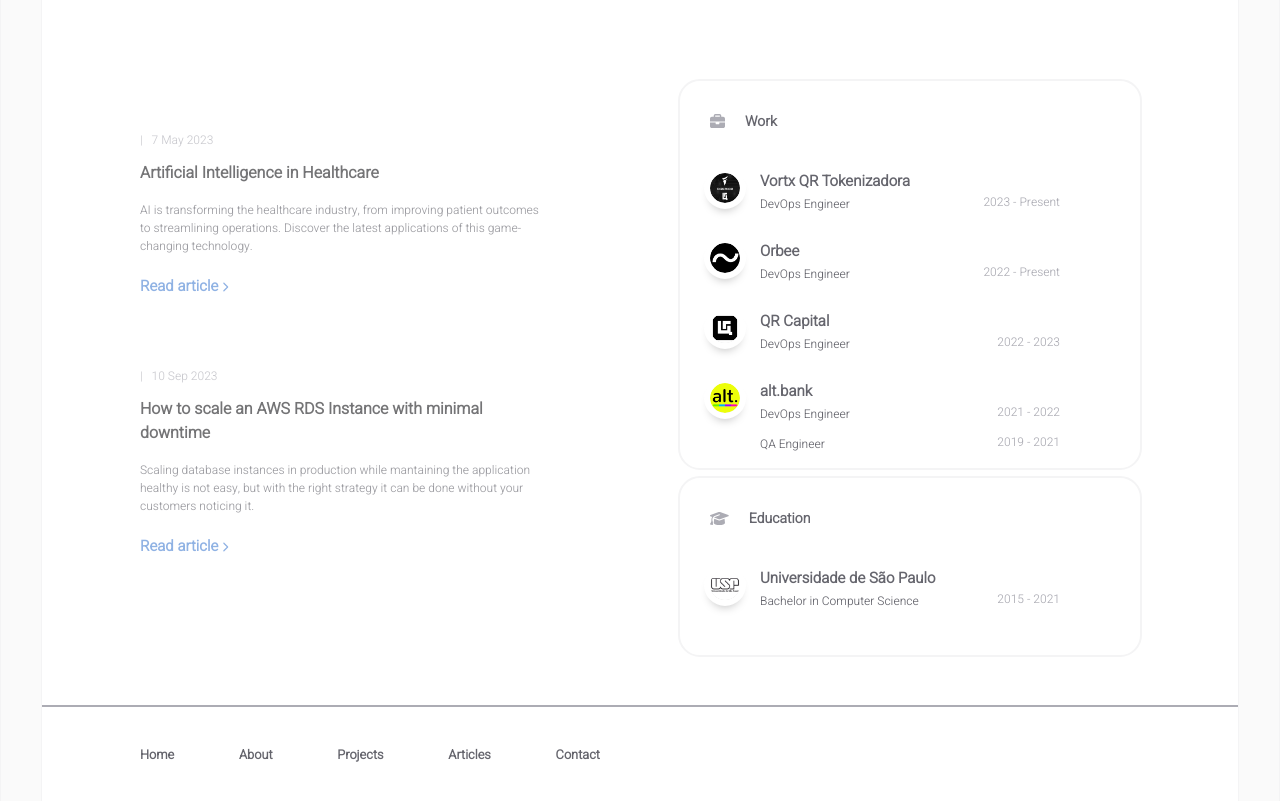
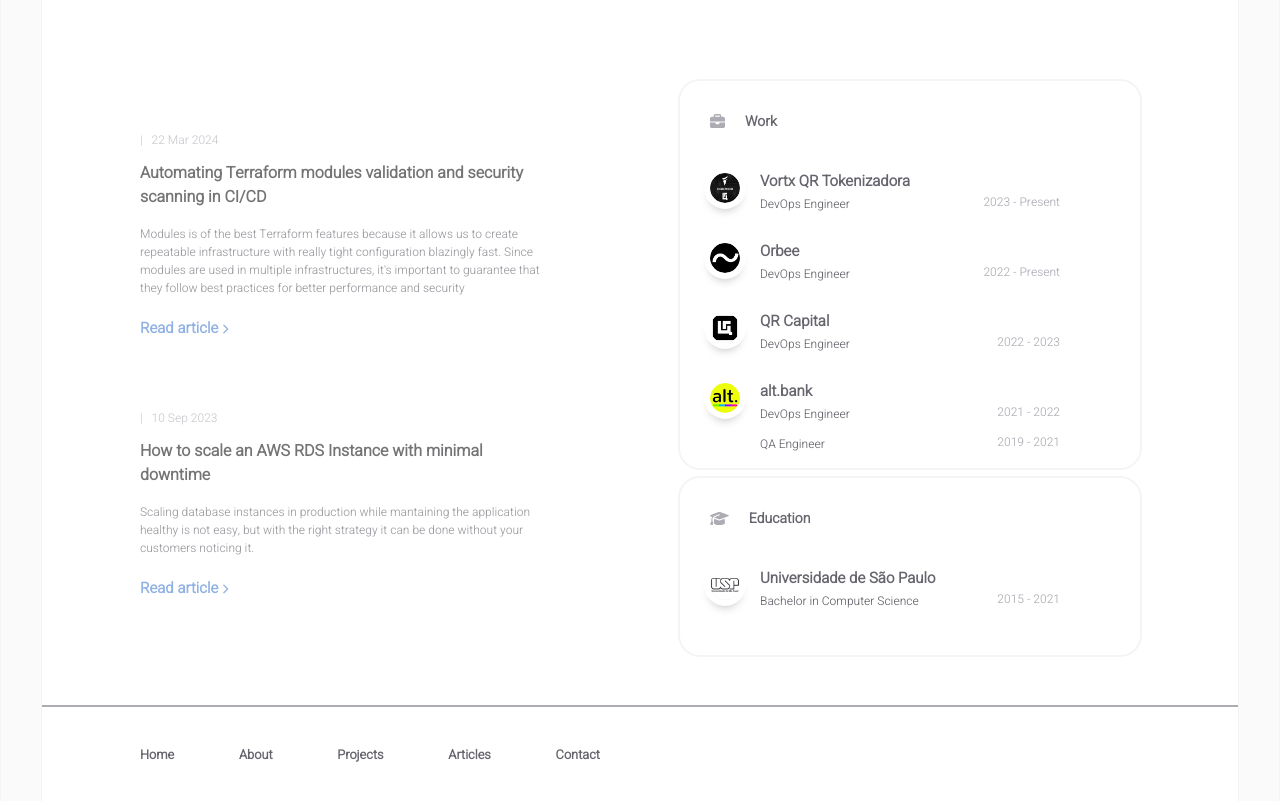
Before and after one commit to joao-zanutto/portfolio, a React (Create React App) app: page / in a window 1280 px wide. Shown: the part 1263-2064 px from the top of the page. Built offline with nearby package versions, Linux system fonts and the light colour scheme.

Commit message:
add tf module infrastructure article skeleton

```diff
--- a/src/data/articles.js
+++ b/src/data/articles.js
@@ -1,6 +1,6 @@
 import { scaling_rds } from "./articles/scaling_rds";
-import { article2 } from "./articles/article2";
+import { tf_module_ci } from "./articles/tf_module_ci";
 
-const myArticles = [article2, scaling_rds];
+const myArticles = [tf_module_ci, scaling_rds];
 
 export default myArticles;
--- a/src/data/articles/article2.js
+++ /dev/null
@@ -1,22 +0,0 @@
-import React from "react";
-
-export function article2() {
-	return {
-		date: "7 May 2023",
-		title: "Artificial Intelligence in Healthcare",
-		description:
-			"AI is transforming the healthcare industry, from improving patient outcomes to streamlining operations. Discover the latest applications of this game-changing technology.",
-		style: ``,
-		keywords: [
-			"Artificial Intelligence in Healthcare",
-			"Tharindu",
-			"Tharindu N",
-			"Tharindu Nayanajith",
-		],
-		body: (
-			<React.Fragment>
-				<h1>Content of article 2</h1>
-			</React.Fragment>
-		),
-	};
-}
--- /dev/null
+++ b/src/data/articles/tf_module_ci.js
@@ -0,0 +1,23 @@
+import React from "react";
+
+export function tf_module_ci() {
+	return {
+		date: "22 Mar 2024",
+		title: "Automating Terraform modules validation and security scanning in CI/CD",
+		description:
+			"Modules is of the best Terraform features because it allows us to create repeatable infrastructure with really tight configuration blazingly fast. Since modules are used in multiple infrastructures, it's important to guarantee that they follow best practices for better performance and security",
+		style: ``,
+		keywords: [
+			"terraform module automation",
+			"terrafomr module cicd",
+			"terraform module test",
+			"terraform module validation",
+			"terraform module ci/cd"
+		],
+		body: (
+			<React.Fragment>
+				<h1>Content of article 2</h1>
+			</React.Fragment>
+		),
+	};
+}
```
